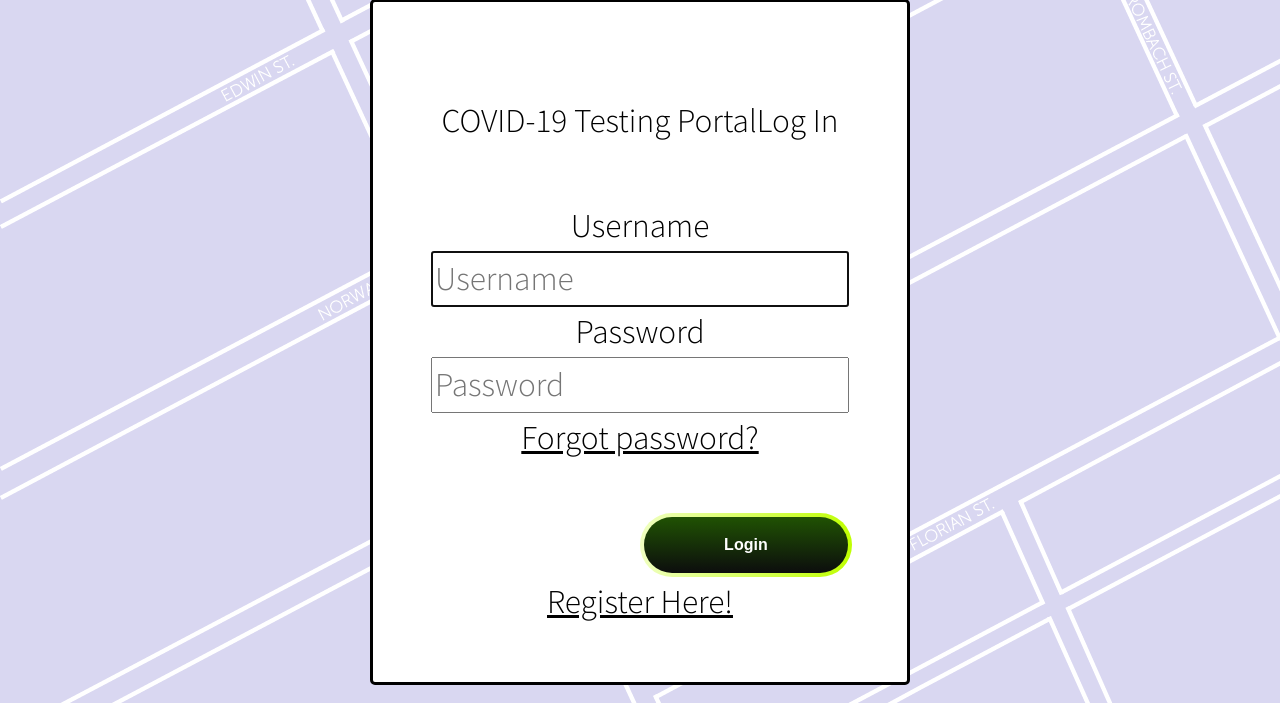
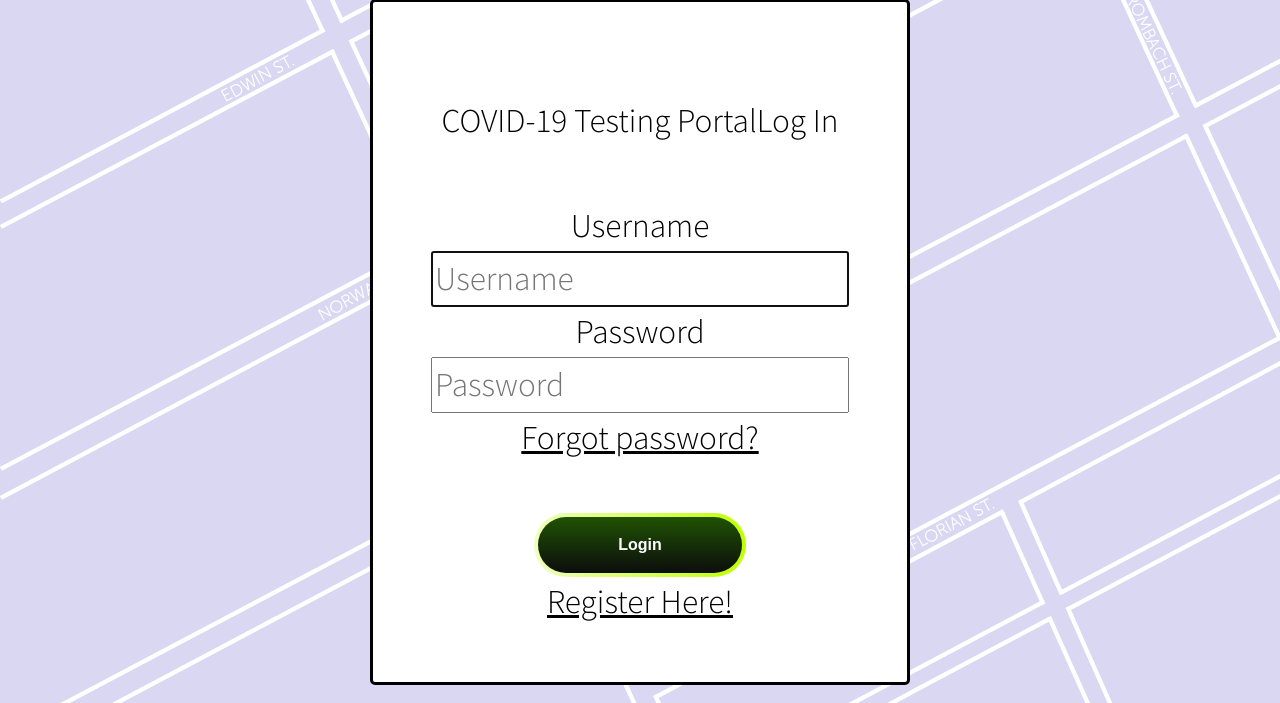
Before and after one commit to aliasadi84/Covid-19-Testing-Registration-Website, a PHP site: page / in a window 1280 px wide; the page is wider, and only the part inside the window is pictured. Shown: the part 97-800 px from the top of that part. Run offline with PHP 8.4, Linux system fonts and the light colour scheme; some libraries are stand-ins or nearby versions.

Commit message:
Update loginButton.css

```diff
--- a/assets/css/loginButton.css
+++ b/assets/css/loginButton.css
@@ -106,7 +106,7 @@
     .button3 {
       padding: 20px 20px;
 
-      left: 25%;
+
       height: 25%;
       width: 50%;
     }
```
